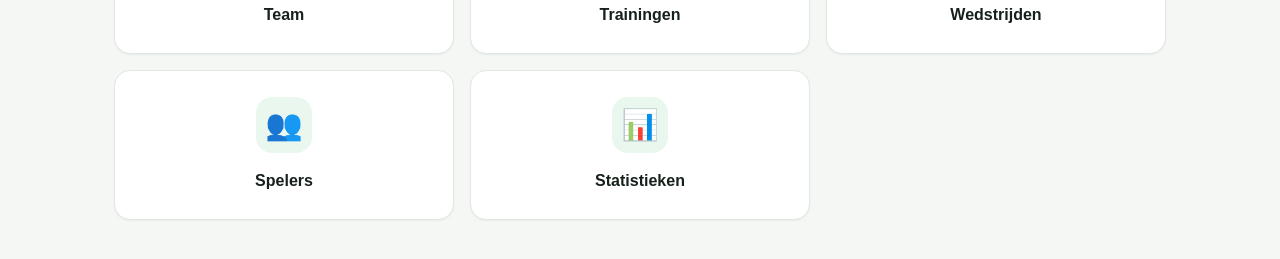
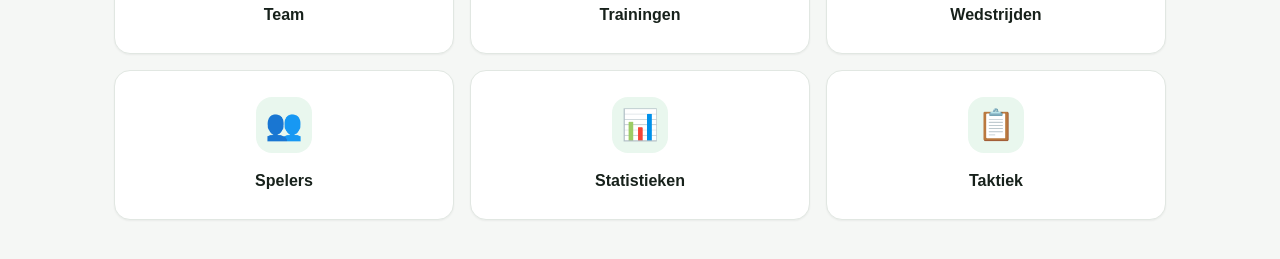
Before and after one commit to bramderks/voetbalapp, a Next.js app: page / in a window 1280 px wide. Shown: the part 591-850 px from the top of the page. Built offline with nearby package versions, Linux system fonts and the light colour scheme; no server answers; the database is empty.

Commit message:
Add tactics tile to home

```diff
--- a/src/app/page.tsx
+++ b/src/app/page.tsx
@@ -126,6 +126,28 @@ export default async function HomePage() {
       },
     ],
   });
+
+  const tactiekTraining = await prisma.activity.findFirst({
+    where: {
+      type: "TRAINING",
+      teamId: team?.id,
+      date: {
+        gte: vandaagString,
+      },
+    },
+    orderBy: [
+      {
+        date: "asc",
+      },
+      {
+        startTime: "asc",
+      },
+    ],
+  });
+
+  const tactiekHref = tactiekTraining
+    ? `/trainingen/${tactiekTraining.id}?tab=tactiek`
+    : "/trainingen";
 
   return (
     <main className="app-page">
@@ -361,6 +383,12 @@ export default async function HomePage() {
               icon="📊"
             />
 
+            <MenuItem
+              href={tactiekHref}
+              label="Taktiek"
+              icon="📋"
+            />
+
           </div>
         </section>
 
```
